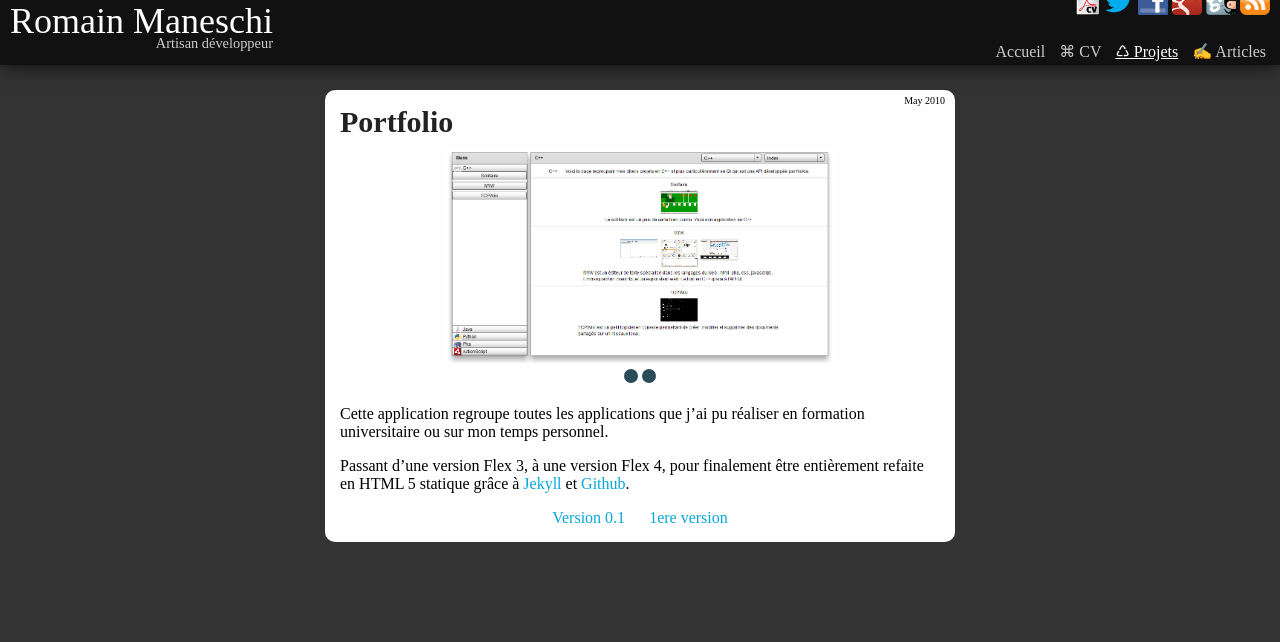
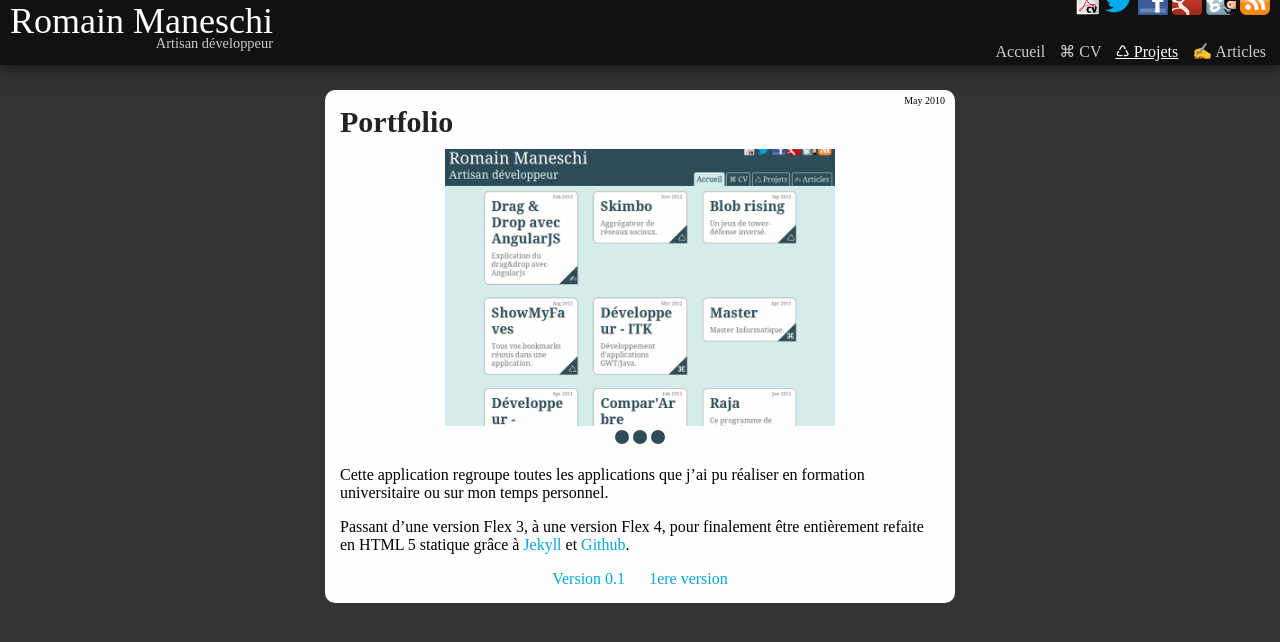
Before and after one commit to manland/manland.github.com, a Jekyll site: the page built from _posts/2010-05-01-projet-portfolio.md, in a window 1280 px wide. Shown: the top 642 px of the page. Built offline with Jekyll 4.4.1, drawn with Linux system fonts in a browser that asks for light colours.

Commit message:
add old version portfolio img

```diff
--- a/_posts/2010-05-01-projet-portfolio.md
+++ b/_posts/2010-05-01-projet-portfolio.md
@@ -3,7 +3,7 @@ layout: post
 title: Portfolio
 categories: [projet, action-script]
 resume: L'application sur laquelle vous êtes actuellement.
-images: ["/img/project/ActionScript/PresentationProjets/PortfolioV0.1.png", "/img/project/ActionScript/PresentationProjets/PortfolioV0.png"]
+images: ["/img/project/ActionScript/PresentationProjets/PortfolioV0.2.png", "/img/project/ActionScript/PresentationProjets/PortfolioV0.1.png", "/img/project/ActionScript/PresentationProjets/PortfolioV0.png"]
 ---
 {% include gallery.html %}
 
```
Also changed, not shown: img/project/ActionScript/PresentationProjets/PortfolioV0.2.png (added).
